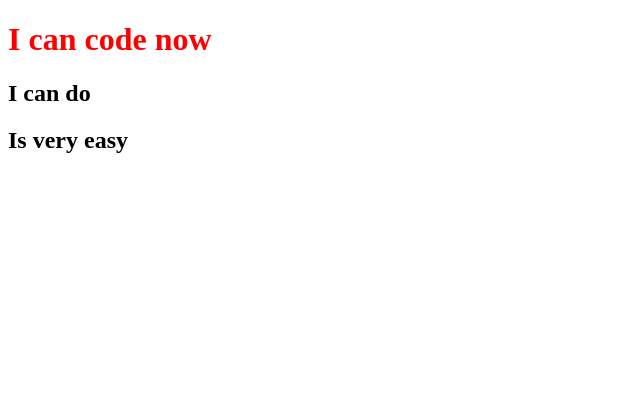
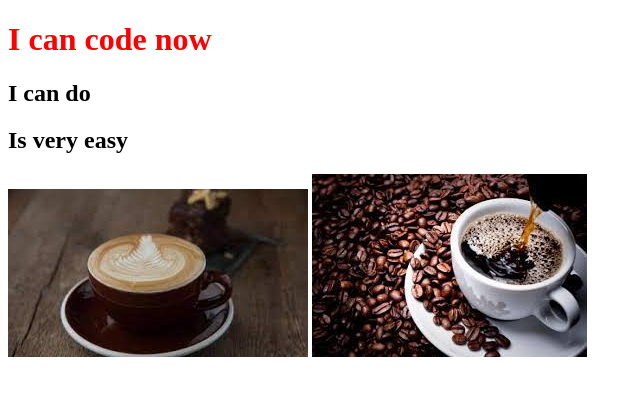
Before and after one commit to shahmojno/my-first-repo, a plain HTML site: page index.html in a window 1280 px wide. Shown: the whole page, without its empty margins (0-642 px from the left). Drawn offline with Linux system fonts and the light colour scheme.

Commit message:
New change

```diff
--- a/index.html
+++ b/index.html
@@ -10,6 +10,8 @@
     <h1>I can code now</h1>
     <h2>I can do</h2>
     <h2>Is very easy</h2>
+    <img src="coffee1.jpg" alt="">
+ <img src="coffee2.jpg" alt="">
 </head>
 <body>
 
```
Also changed, not shown: coffee1.jpg (added), coffee2.jpg (added), coffee4.jpg (added).
